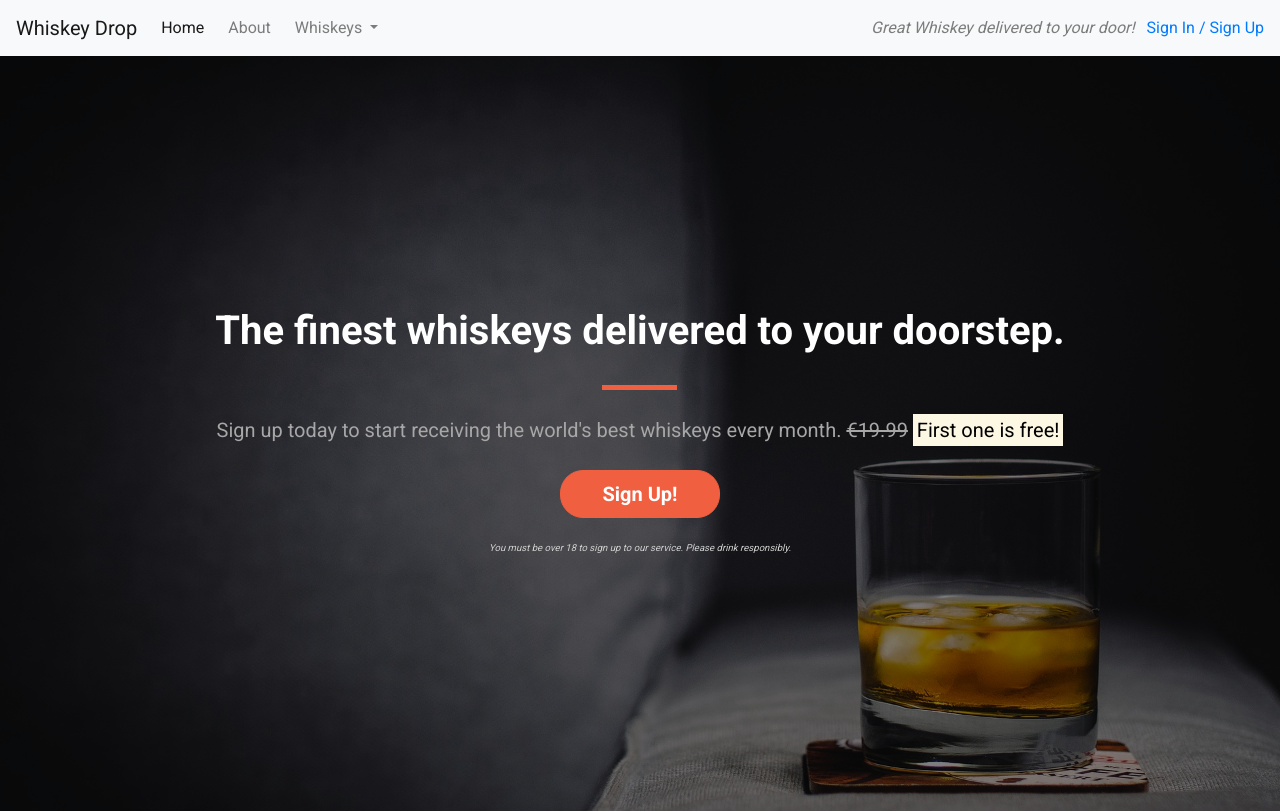
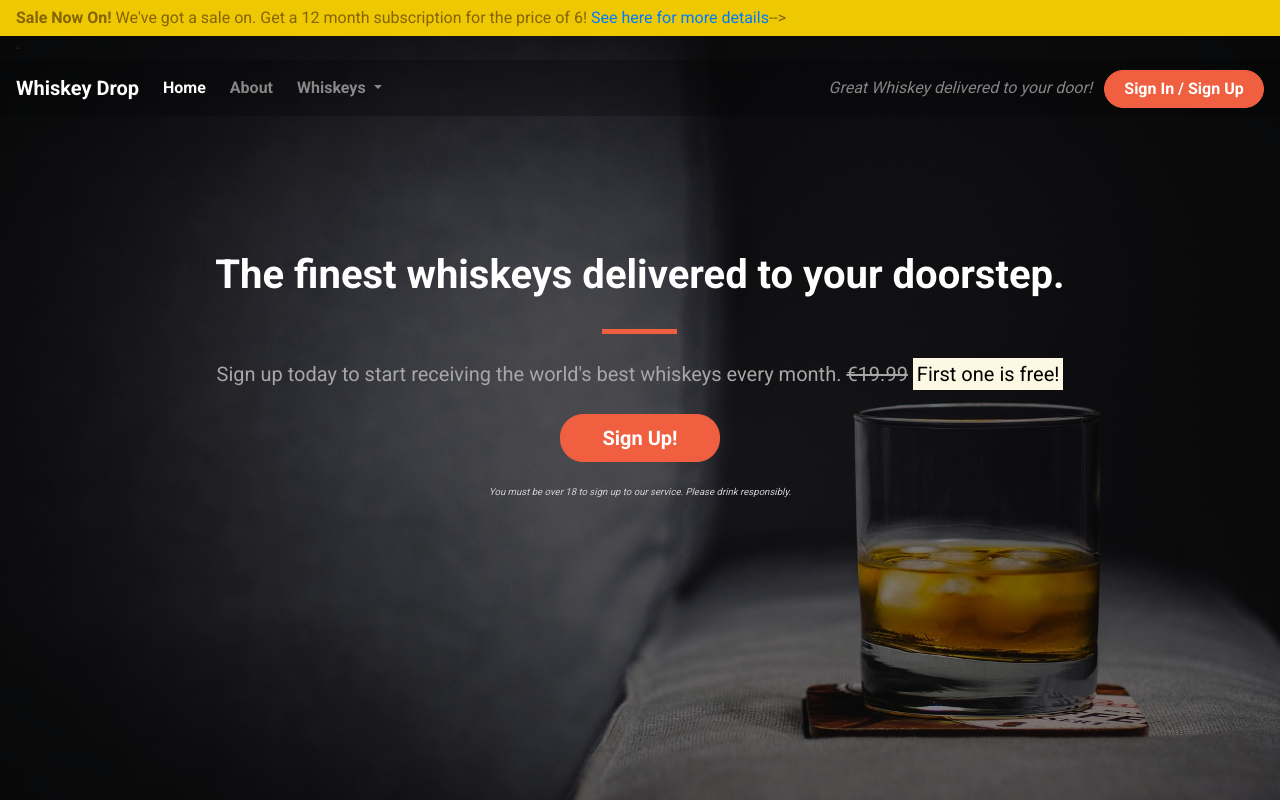
Before and after one commit to carrozw/Bootstrap-learning, a plain HTML site: page index.html in a window 1280 px wide. Shown: the top 811 px of the page. Drawn offline with nearby package versions, Linux system fonts and the light colour scheme.

Commit message:
update of Nav and Alert

```diff
--- a/css/style.css
+++ b/css/style.css
@@ -3,7 +3,18 @@ body {
 }
 
 
-.alert-container {}
+.alert-container  .col-12 {
+    padding-left: 0;
+    padding-right: 0;
+}
+
+.site-wide-alert {
+    border-radius: 0;
+    margin-bottom: 0;
+    padding: 5px 15px;
+    background-color: #eec802;
+    border-color: #eec802;
+}
 
 .callout-container {
     height: 100vh;
@@ -51,17 +62,49 @@ body {
     width: 35px;
 }
 
+/* Navbar */
+
+.navalert-container {
+    position: absolute;
+    top: 0;
+    left:0;
+    padding-left: 0;
+    padding-right: 0;
+    z-index: 1;
+}
+
+.navbar {
+    margin-bottom: 0;
+    border: 0;
+    width: 100%;
+    background-color: rgba(0,0,0,0.25);
+}
+
+.navbar .navbar-toggler {
+    border: 0;
+    }
+
+    .navbar .navbar-brand {
+        font-weight: bold;
+    }
+
+.navbar .navbar-nav a {
+    font-weight: bold;
+}
+
 /*jumbotron*/
 
 .jumbotron {
     background-color: transparent;
 }
 
-.jumbotron-header {
+.jumbotron h1 {
     color: white;
     font-weight: bold;
     margin-bottom: 30px;
+    color: white;
 }
+
 
 .jumbotron .lead {
     margin: 25px 0;
@@ -86,3 +129,12 @@ body {
     background-color: #f05f40;
     border-color: #f05f40;
 }
+
+.btn--red:hover,
+.btn--red:active,
+.btn--red:focus,
+btn--red:active:focus {
+    background-color: df4929;
+    border-color: df4929;
+    color: white;
+}
--- a/index.html
+++ b/index.html
@@ -16,7 +16,17 @@
 <link href="https://fonts.googleapis.com/css2?family=Roboto:wght@400;700&display=swap" rel="stylesheet">
 <link rel="stylesheet" href="css/style.css" type="text/css">
   <body>
-    <nav class="navbar navbar-light bg-light navbar-expand-sm">
+  <div class="container-fluid navalert-container">
+  <div class="container-fluid alert-container">
+       <div class="row d-none d-sm-block">
+           <div class="col-12">
+              <div class="site-wide-alert alert alert-warning">
+                    <strong>Sale Now On!</strong> We've got a sale on. Get a 12 month subscription for the price of 6! <a href="">See here for more details</a>-->
+                </div>
+            </div>
+       </div>
+    -</div>
+    <nav class="navbar navbar-dark navbar-expand-sm">
       <a href="/" class="navbar-brand">Whiskey Drop</a>
       <button
         class="navbar-toggler ml-auto"
@@ -31,7 +41,7 @@
       </button>
 
       <div class="collapse navbar-collapse" id="navbarNavDropdown">
-        <ul class="navbar-nav mr-auto">
+        <ul class="navbar-nav mr-auto"> <!--ml?-->
           <li class="active nav-item mr-2">
             <a class="nav-link" href="/">Home</a>
           </li>
@@ -66,18 +76,11 @@
         <p class="navbar-text my-auto mr-2">
           <i>Great Whiskey delivered to your door!</i>
         </p>
-        <a href="/login">Sign In / Sign Up</a>
+        <a href="/login" class="btn btn--cta btn--red">Sign In / Sign Up</a>
       </div>
     </nav>
-    <!--<div class="container alert-container">-->
-    <!--    <div class="row d-none d-sm-block">-->
-    <!--        <div class="col-12">-->
-    <!--            <div class="alert alert-warning">-->
-    <!--                <strong>Sale Now On!</strong> We've got a sale on. Get a 12 month subscription for the price of 6! <a href="">See here for more details</a>-->
-    <!--            </div>-->
-    <!--        </div>-->
-    <!--    </div>-->
-    <!--</div>-->
+    </div>
+
 
     <div class="container-fluid callout-container">
       <!-- Callout -->
```
